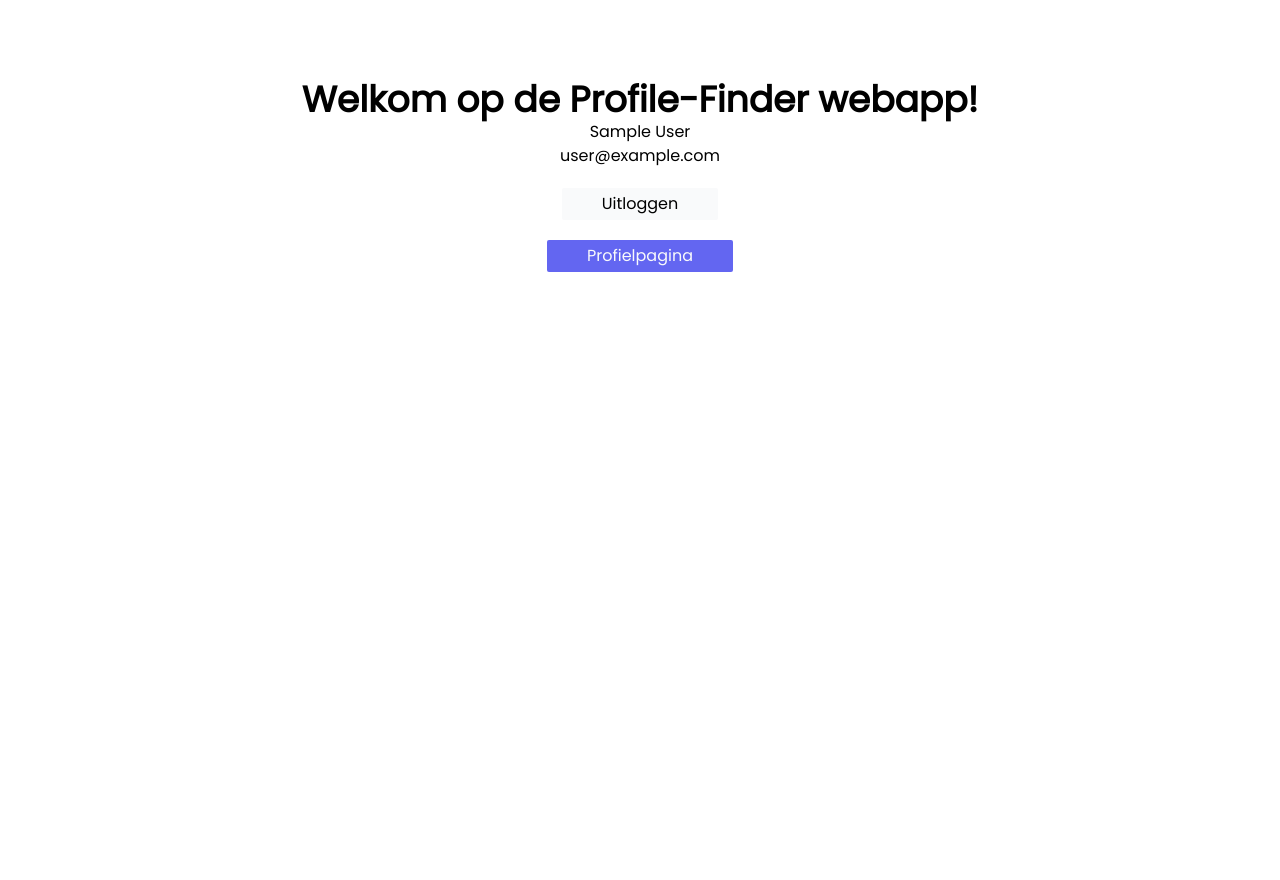
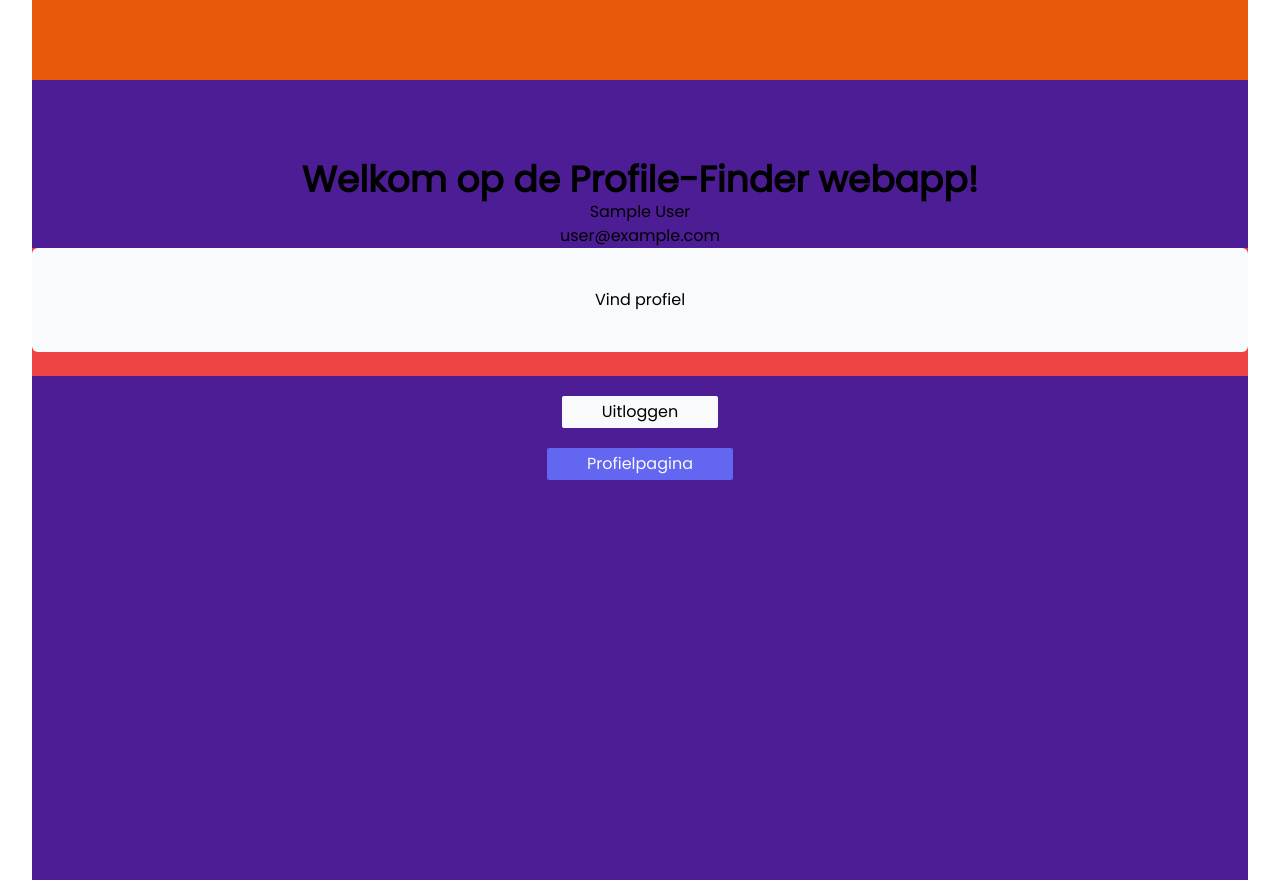
Before and after one commit to ThomPoppins/Profile-Finder-Old, a Next.js app: page / in a window 1280 px wide. Before the commit the page ends 800 px from the top, so only its background shows below. Built offline with nearby package versions, Linux system fonts and the light colour scheme; no server answers; sample sign-in values are in the browser's storage.

Commit message:
basic indexpage layout for search field set-up

```diff
--- a/layout/layoutaccount.js
+++ b/layout/layoutaccount.js
@@ -1,10 +1,10 @@
 import styles from '../styles/Layout.module.css'
-import Navigation from './layoutnavigation.js'
+import LayoutNavigation from './layoutnavigation.js'
 
-export default function Account({ children }) {
+export default function LayoutAccount({ children }) {
   return (
     <div>
-      <Navigation></Navigation>
+      <LayoutNavigation />
       <div className="flex min-h-screen bg-violet-900">
         <div className="m-auto bg-slate-50 lg:rounded-md w-3/5 h-3/4 grid lg:grid-cols-2">
           <div className={styles.imgStyle}>
--- /dev/null
+++ b/layout/layoutindex.js
@@ -0,0 +1,13 @@
+import styles from '../styles/Layout.module.css'
+import LayoutNavigation from './layoutnavigation.js'
+
+export default function LayoutIndex({ children }) {
+  return (
+    <div>
+      <LayoutNavigation />
+      <div className="flex min-h-screen bg-violet-900">
+        {children}
+      </div>
+    </div>
+  )
+}
--- a/layout/layoutnavigation.js
+++ b/layout/layoutnavigation.js
@@ -1,4 +1,4 @@
-export default function Navigation({ children }) {
+export default function LayoutNavigation({ children }) {
   return (
     <div className="flex h-20 bg-orange-600">
       {children}
--- a/pages/index.js
+++ b/pages/index.js
@@ -4,13 +4,14 @@ import styles from '../styles/Home.module.css'
 import Link from 'next/link'
 import { useState } from 'react'
 import { getSession, useSession, signOut } from "next-auth/react"
+import LayoutIndex from '../layout/layoutindex'
 
 
 export default function Home() {
 
   const { data: session } = useSession()
 
-  function handleSignOut(){
+  function handleSignOut() {
     signOut()
   }
 
@@ -18,11 +19,11 @@ export default function Home() {
     <div className={styles.container}>
       <Head>
         <title>Profile Finder</title>
-        <meta name="description" content="Generated by create next app" />
+        <meta name="description" content="Vind het profiel dat u zoekt!" />
         <link rel="icon" href="/favicon.ico" />
       </Head>
 
-      {session ? User({session, handleSignOut}) : Guest()}
+      {session ? User({ session, handleSignOut }) : Guest()}
     </div>
   )
 }
@@ -43,6 +44,8 @@ function Guest() {
 // Authorize User
 function User({ session, handleSignOut }) {
   return (
+    <div>
+      <LayoutIndex>
         <main className="container mx-auto text-center py-20">
           <h3 className='text-4xl font-bold'>Welkom op de Profile-Finder webapp!</h3>
 
@@ -51,6 +54,11 @@ function User({ session, handleSignOut }) {
             <h5>{session.user.email}</h5>
           </div>
 
+          <div className="bg-red-500 h-32" id="outersearchbox">
+            <div className="text-center py-10 bg-slate-50 md:rounded-md">
+              Vind profiel
+            </div>
+          </div>
           <div className='flex justify-center'>
             <button className='mt-5 px-10 py-1 rounded-sm bg-gray-50' onClick={handleSignOut}>Uitloggen</button>
           </div>
@@ -59,13 +67,15 @@ function User({ session, handleSignOut }) {
             <Link href={'/profile'} className='mt-5 px-10 py-1 rounded-sm bg-indigo-500 text-gray-50'>Profielpagina</Link>
           </div>
         </main>
+      </LayoutIndex>
+    </div>
   )
 }
 
 export async function getServerSideProps({ req }) {
   const session = await getSession({ req })
 
-  if(!session){
+  if (!session) {
     return {
       redirect: {
         destination: '/login',
```
Lines whose indentation alone changed are shown as unchanged.
